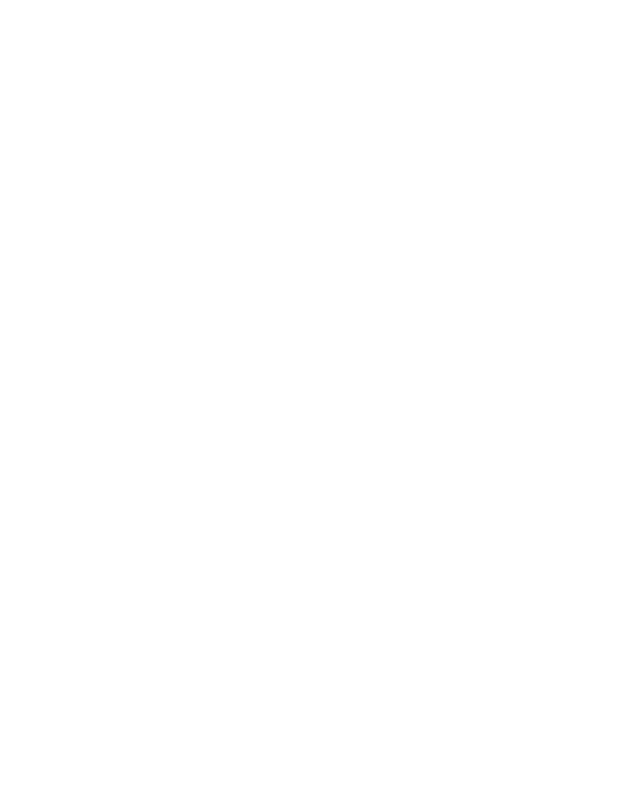
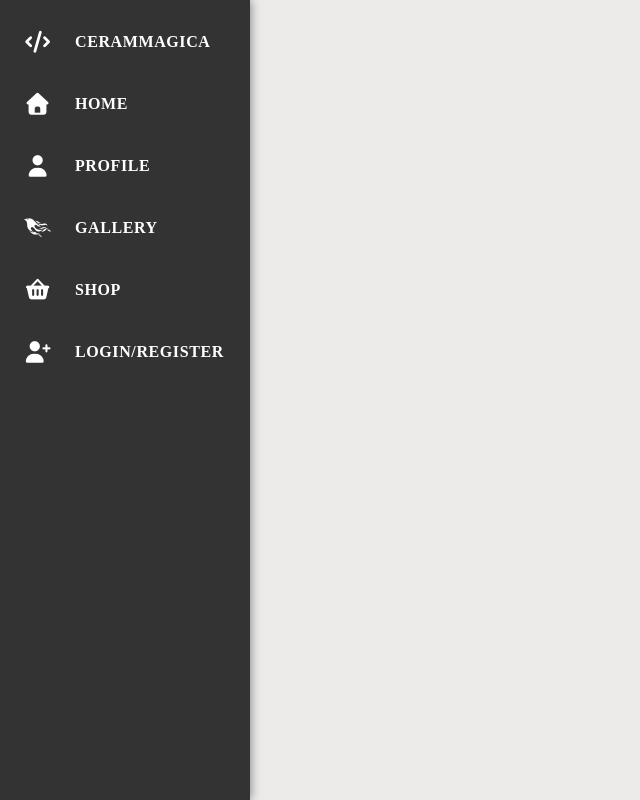
Before and after one commit to gpalabgeorgia/ceram, a plain HTML site: page index.html in a window 1280 px wide. Shown: the whole page, without its empty margins (0-640 px from the left). Drawn offline with Linux system fonts and the light colour scheme.

Commit message:
Add sidebar with CSS styles

```diff
--- /dev/null
+++ b/css/style.css
@@ -0,0 +1,75 @@
+* {
+    margin: 0;
+    padding: 0;
+    box-sizing: border-box;
+}
+body {
+    background-color: #edeaea;
+}
+.sidebar {
+    position: fixed;
+    top: 0;
+    left: 0;
+    height: 100%;
+    width: 75px;
+    z-index: 1;
+    background-color: #333;
+    overflow-x: hidden;
+    padding-top: 10px;
+    transition: 0.6s ease;
+    box-shadow: 0 0 10px rgba(0,0,0,0.5);
+}
+.sidebar:hover {
+    width: 250px;
+    transition: 0.6s ease;
+}
+.sidebar ul {
+    position: relative;
+    height: 97vh;
+}
+.sidebar ul li {
+    list-style: none;
+    margin: 2px 0;
+}
+.sidebar ul li:hover {
+    background: #036280;
+    transition: 0.3s ease;
+}
+.sidebar ul li a {
+    position: relative;
+    display: flex;
+    white-space: nowrap;
+    text-decoration: none;
+    color: #fff;
+}
+.sidebar ul li .logo {
+
+}
+.sidebar ul li .logo .text {
+    font-size: 16px;
+    font-weight: 600;
+}
+.sidebar ul li:last-child {
+    position: absolute;
+    bottom: 0;
+    width: 100%;
+}
+.sidebar ul li a .icon {
+    position: relative;
+    display: flex;
+    justify-content: center;
+    align-items: center;
+    min-width: 75px;
+    height: 60px;
+    font-size: 22px;
+}
+.sidebar ul li a .text {
+    position: relative;
+    display: flex;
+    align-items: center;
+    height: 60px;
+    font-size: 16px;
+    text-transform: uppercase;
+    letter-spacing: 0.6px;
+    font-weight: 500;
+}
--- a/index.html
+++ b/index.html
@@ -2,9 +2,56 @@
 <html lang="en">
 <head>
     <meta charset="UTF-8">
-    <title>CERAMAMGICA</title>
+    <title>CERAMMAGICA</title>
+    <link rel="stylesheet" href="css/style.css">
+    <link rel="stylesheet" href="https://cdnjs.cloudflare.com/ajax/libs/font-awesome/7.0.0/css/all.min.css">
 </head>
 <body>
-
+    <div class="sidebar">
+        <ul>
+            <li>
+                <a href="" class="logo">
+                    <span class="icon"><i class="fa-solid fa-code"></i></span>
+                    <span class="text">CERAMMAGICA</span>
+                </a>
+            </li>
+            <li>
+                <a href="" class="logo">
+                    <span class="icon"><i class="fa-solid fa-house"></i></span>
+                    <span class="text">Home</span>
+                </a>
+            </li>
+            <li>
+                <a href="" class="logo">
+                    <span class="icon"><i class="fa-solid fa-user"></i></span>
+                    <span class="text">Profile</span>
+                </a>
+            </li>
+            <li>
+                <a href="" class="logo">
+                    <span class="icon"><i class="fa-brands fa-phoenix-framework"></i></span>
+                    <span class="text">Gallery</span>
+                </a>
+            </li>
+            <li>
+                <a href="" class="logo">
+                    <span class="icon"><i class="fa-solid fa-basket-shopping"></i></span>
+                    <span class="text">Shop</span>
+                </a>
+            </li>
+            <li>
+                <a href="" class="logo">
+                    <span class="icon"><i class="fa-solid fa-user-plus"></i></span>
+                    <span class="text">Login/Register</span>
+                </a>
+            </li>
+            <li>
+                <a href="" style="display: none;" class="logo">
+                    <span class="icon"><i class="fa-solid fa-right-from-bracket"></i></span>
+                    <span class="text">Logout</span>
+                </a>
+            </li>
+        </ul>
+    </div>
 </body>
 </html>
```
